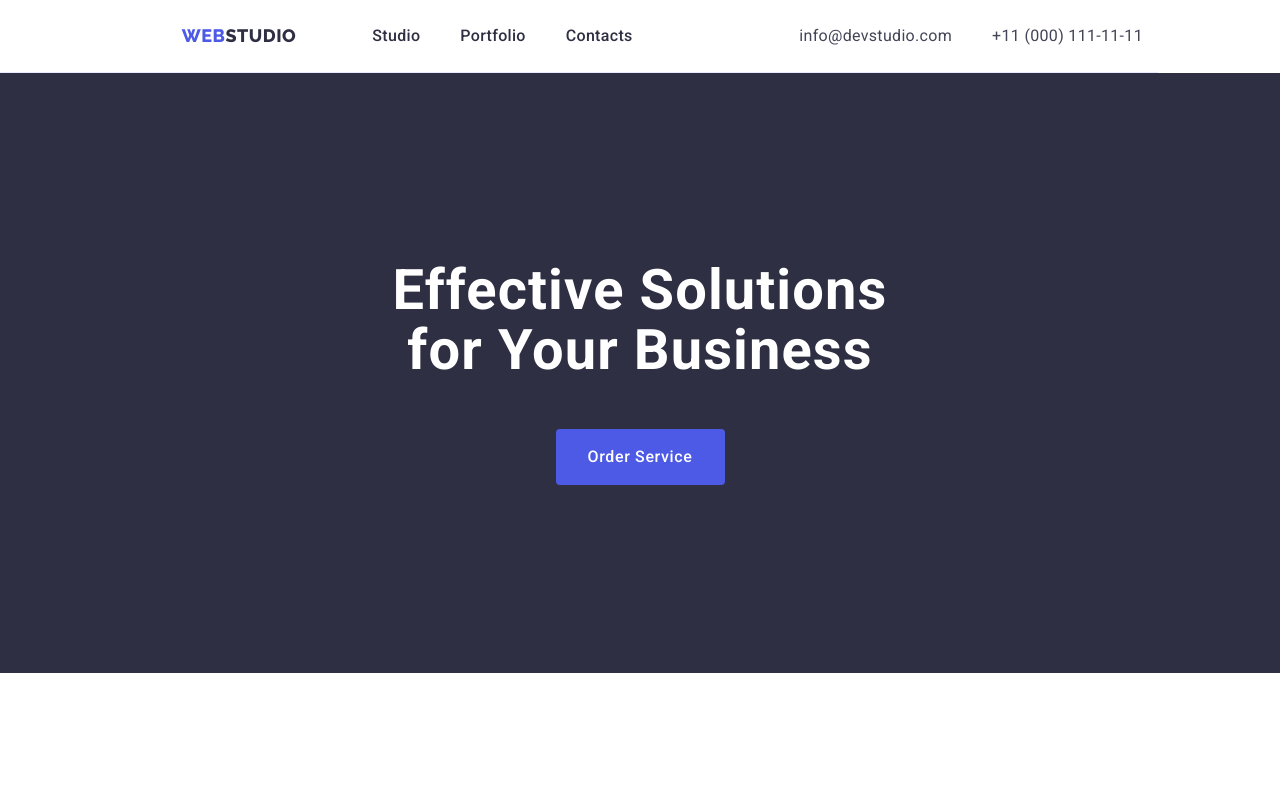
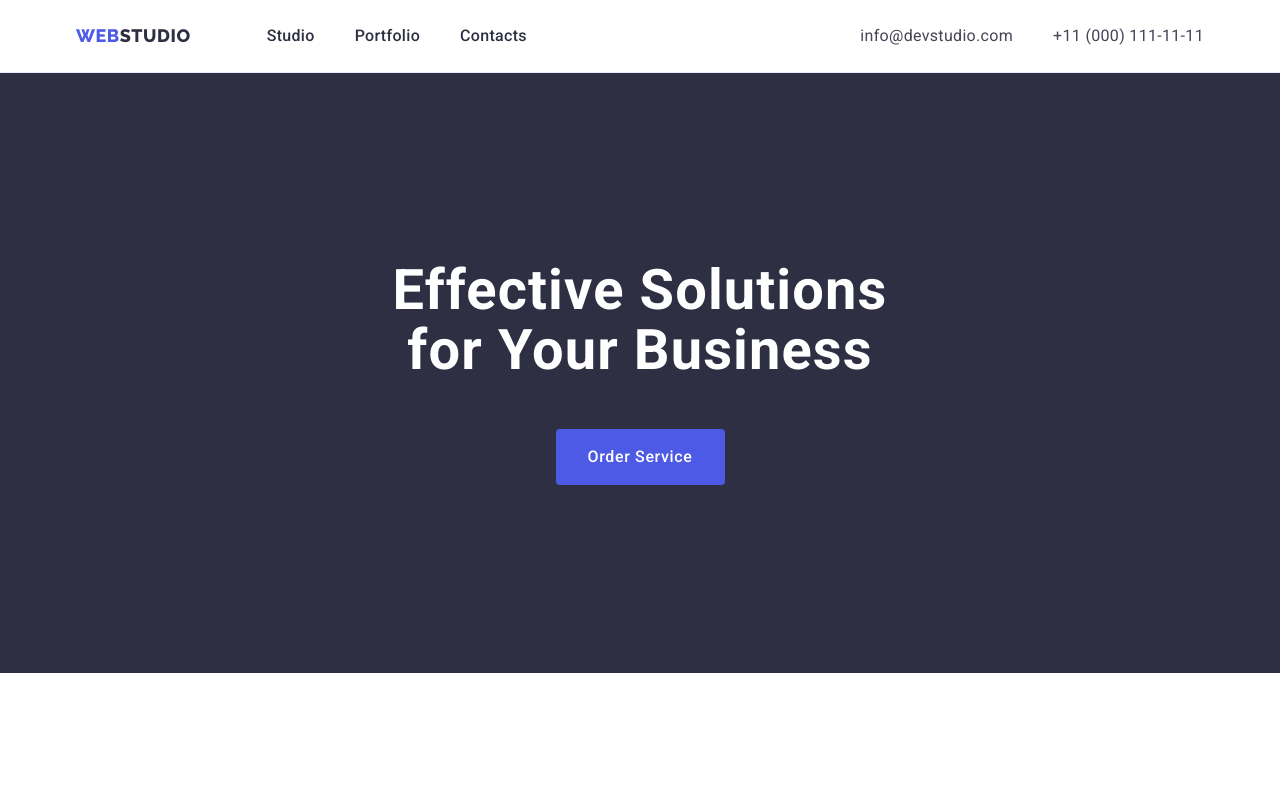
Before and after one commit to AlyonaKasianchuk/goit-markup-hw-03, a plain HTML site: page index.html in a window 1280 px wide. Shown: the top 789 px of the page. Drawn offline with nearby package versions, Linux system fonts and the light colour scheme.

Commit message:
goit-markup-hw-03

```diff
--- a/css/styles.css
+++ b/css/styles.css
@@ -55,7 +55,6 @@ ul {
 /* Navigation */
 .header-section {
    border-bottom: 1px solid #e7e9fc;
-   max-width: 1158px;
 }
 .div-header {
     display: flex;
@@ -69,7 +68,6 @@ ul {
 .page-nav {
     display: flex;
     align-items: center;
-    margin: 0 auto;
 }
 .list-nav {
     display: flex;
```
